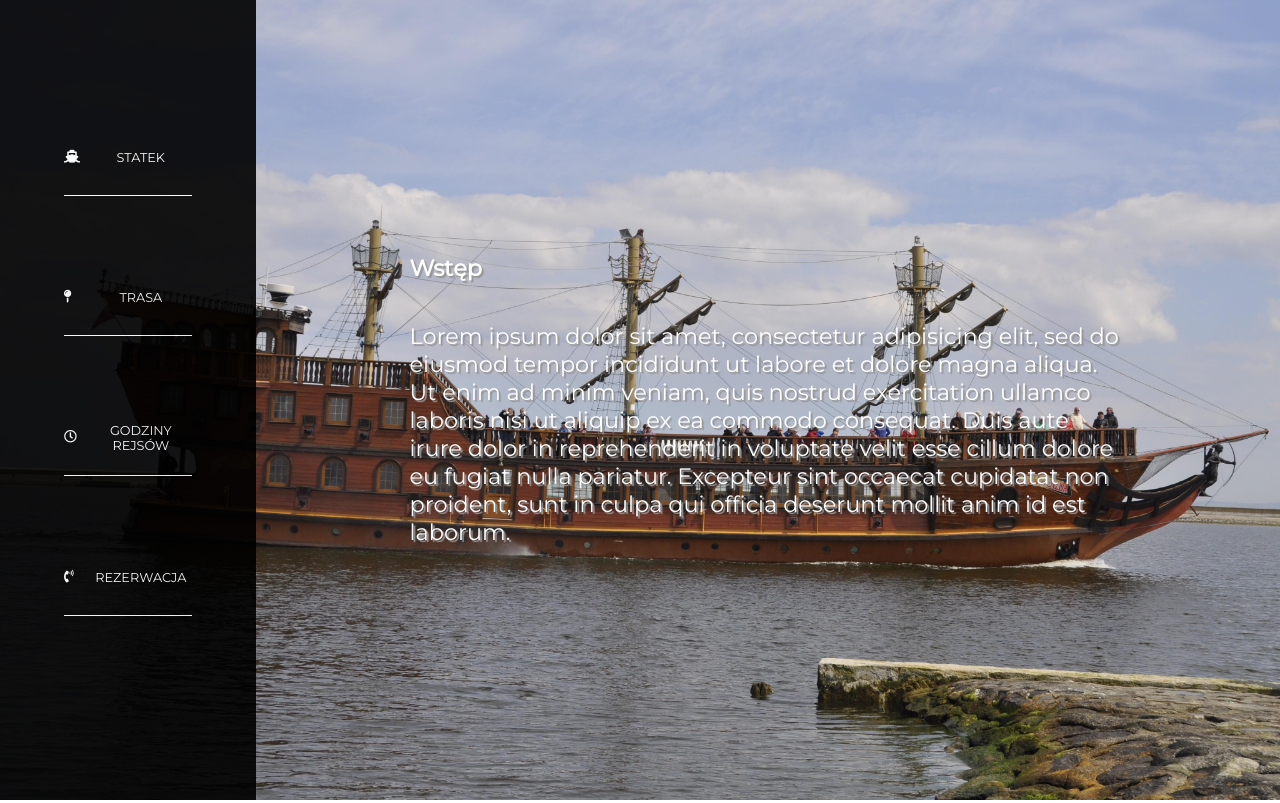
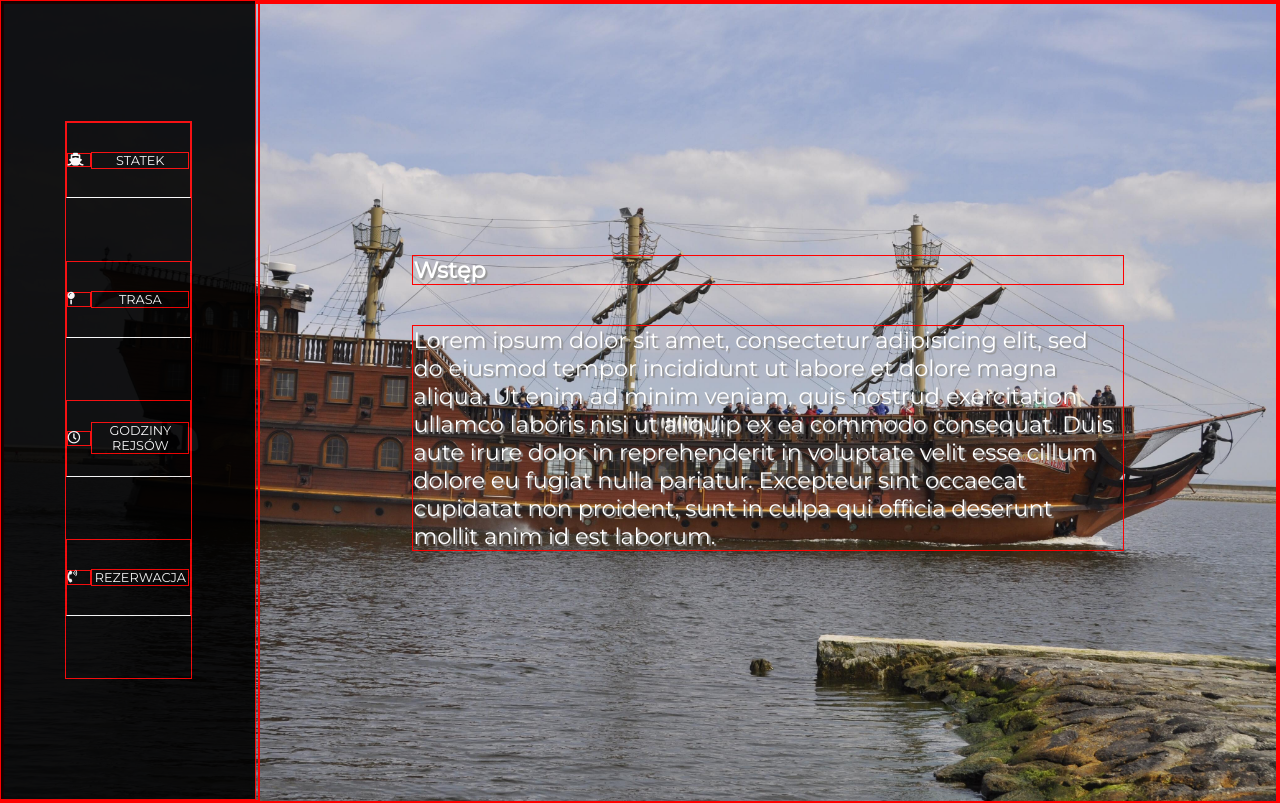
Before and after one commit to Basiakus/zlecenie-statki, a website: page index.html in a window 1280 px wide. Shown: the top 803 px of the page. Drawn offline with Linux system fonts and the light colour scheme.

Commit message:
rescaling

```diff
--- a/scss/style.scss
+++ b/scss/style.scss
@@ -2,13 +2,13 @@
 * {
 	margin: 0;
 	padding: 0;
-	//border: 1px solid red;
+	border: 1px solid red;
 	box-sizing: border-box;
 }
 
 body {
-	width: 100vw;
-	height: 100vh;
+	width: 100%;
+	height: 100%;
 	font-family: 'Montserrat', sans-serif;
 	nav {
 		position: fixed;
@@ -56,7 +56,7 @@ body {
 		}
 	}
 	section {
-		width: 100vw;
+		width: 100%;
 		height: 100vh;
 		display: flex;
 		.emptyContent {
@@ -72,7 +72,7 @@ body {
 		}
 	}
 	section#one {
-		background: url("../img/ship.jpg") no-repeat center;
+		background: url("../img/ship.jpg") no-repeat bottom;
 		background-size: cover;
 		&>.content {
 			display: flex;
```
Also changed, not shown: css/style.css, 1 other file.
